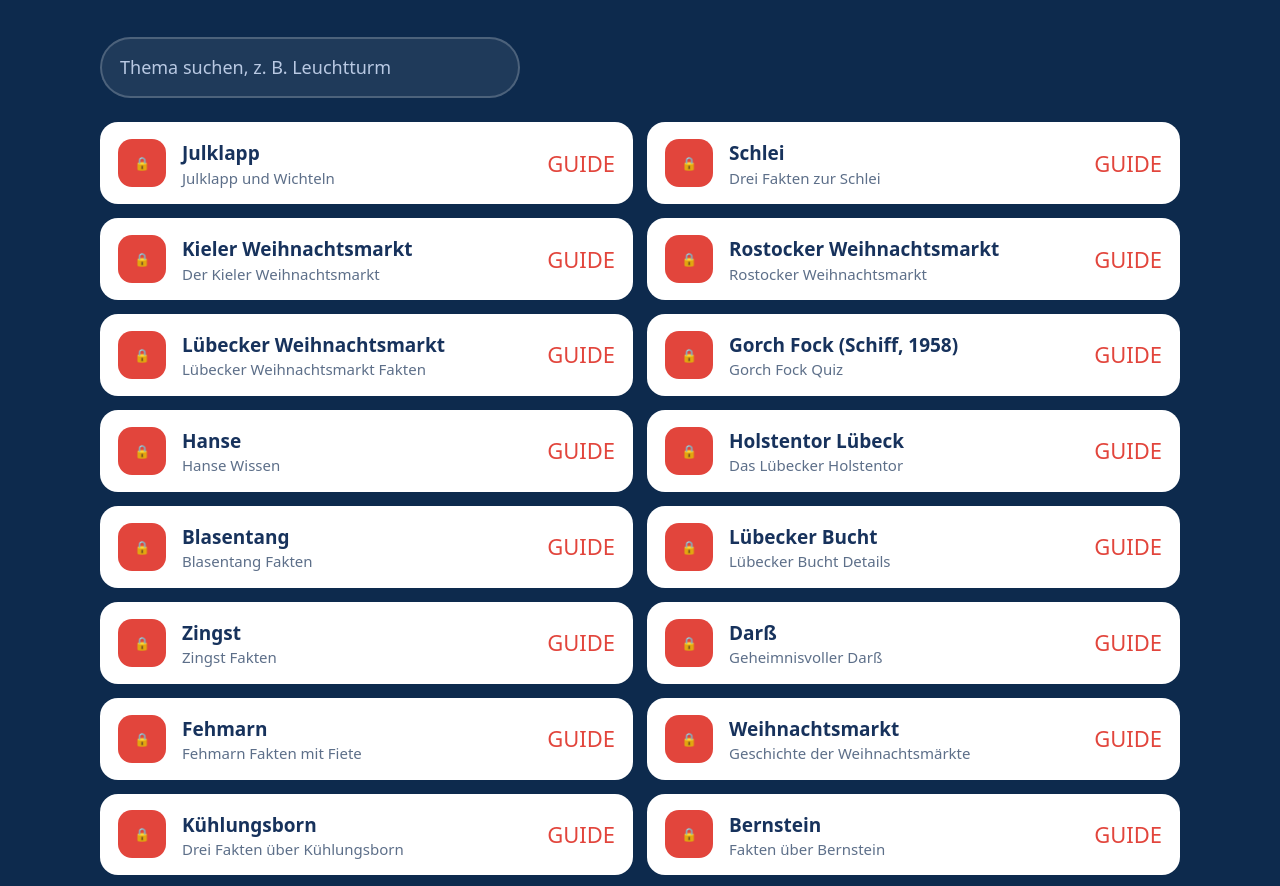
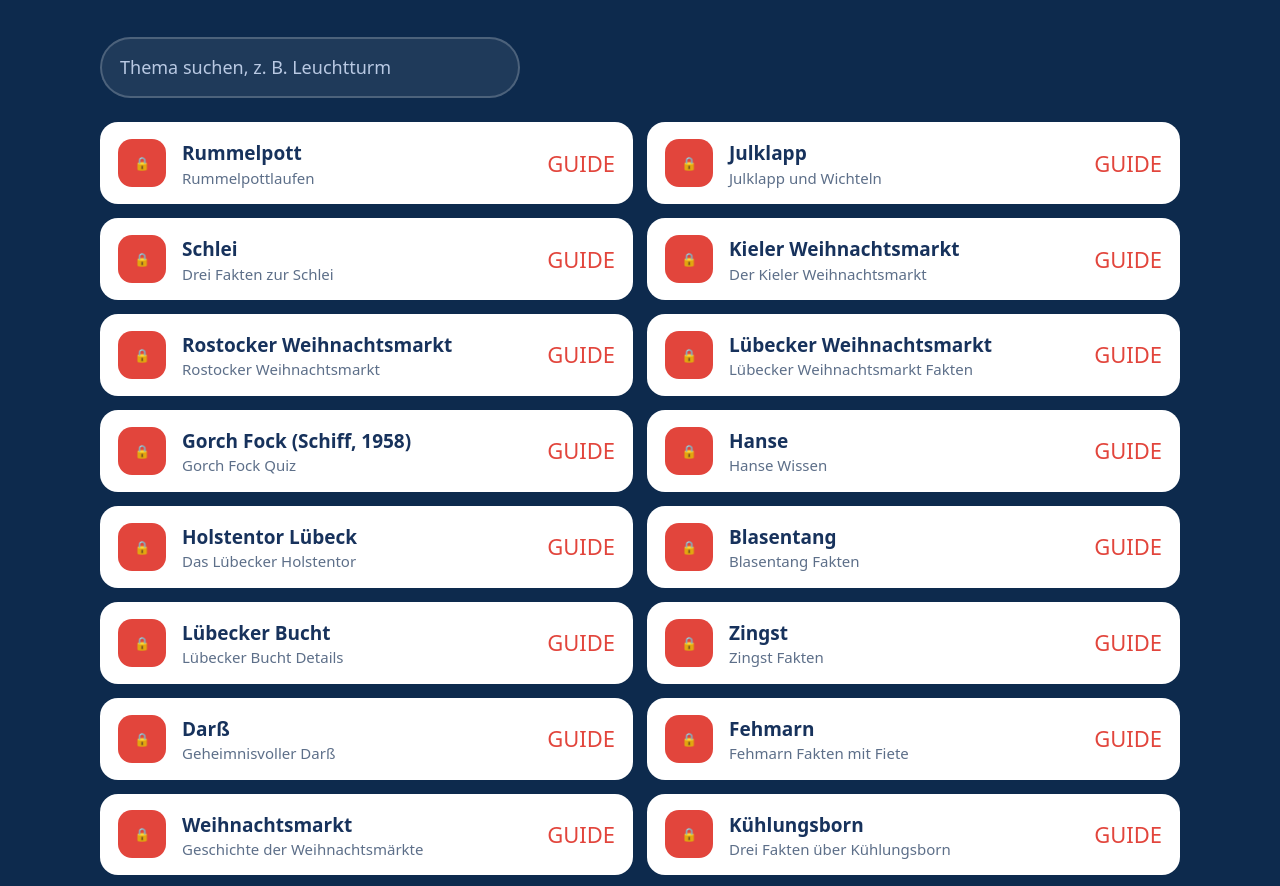
Before and after one commit to fiete-ostsee/fiete-ostsee.github.io, a plain HTML site: page index.html in a window 1280 px wide. Shown: the part 2250-3136 px from the top of the page. Drawn offline with Linux system fonts and the light colour scheme.

Commit message:
Landingpage aktualisiert

```diff
--- a/index.html
+++ b/index.html
@@ -41,7 +41,8 @@ footer{background:var(--navy);color:#b9c9e3;padding:48px 0 60px;font-size:15px}f
 <div class="grid3"><div class="card reveal"><div class="ico" aria-hidden="true">⛵</div><h3>Fiete</h3><p>Ein gefaltetes Papierboot mit blauer Zipfelmütze und Anker. Er schwimmt die Küste entlang und liest, was die Flaschenpost anspült.</p></div><div class="card reveal"><div class="ico" aria-hidden="true">🍾</div><h3>Die Flaschenpost</h3><p>Eine Glasflasche mit Gesicht, voller Nachrichten: Fakten, Orte, Bräuche und Tipps rund um Strand, Meer und Städte.</p></div><div class="card reveal"><div class="ico" aria-hidden="true">🔎</div><h3>Unser Versprechen</h3><p>Nur Belegbares: Jede Aussage hat eine Quelle, die du im Guide nachlesen kannst. Inhalte entstehen mit KI-Hilfe und werden gekennzeichnet.</p></div></div></div></section>
 <section id="so" style="padding-top:20px"><div class="wrap"><h2 class="reveal">So bekommst du deinen Guide</h2><p class="sub reveal">Drei Schritte, kostenlos, direkt in Instagram.</p>
 <div class="steps"><div class="step reveal"><h3>Folgen</h3><p>Folge <a href="https://www.instagram.com/fietes.ostsee/" target="_blank" rel="noopener">@fietes.ostsee</a> auf Instagram – dann verpasst du kein Reel und bekommst die Guides.</p></div><div class="step reveal"><h3>Stichwort kommentieren</h3><p>Schreibe unter ein Reel oder einen Beitrag das Stichwort:<br><button class="kw" id="kw" type="button" aria-label="Stichwort GUIDE kopieren">GUIDE <small>antippen zum Kopieren</small></button></p></div><div class="step reveal"><h3>Nachricht öffnen</h3><p>Du bekommst automatisch eine Nachricht mit dem Link zu den Guides. Er funktioniert nur über die Nachricht.</p></div></div></div></section>
-<section id="guides" class="band"><div class="wrap"><h2 class="reveal">Diese Guides warten auf dich</h2><p class="sub reveal">Kurze PDFs mit Tipps und Wissen zur Ostsee, mit Quellenliste am Ende. Folge uns und kommentiere GUIDE, dann schicken wir dir den Link per Nachricht.</p><label class="sr" for="q" style="position:absolute;left:-999px">Guides durchsuchen</label><input class="search" id="q" type="search" placeholder="Thema suchen, z. B. Leuchtturm" autocomplete="off"><div class="guides" id="list"><div class="gcard reveal" data-s="julklapp julklapp und wichteln"><span class="gico" aria-hidden="true">🔒</span><span><strong>Julklapp</strong><small>Julklapp und Wichteln</small></span><span class="go" aria-hidden="true">GUIDE</span></div>
+<section id="guides" class="band"><div class="wrap"><h2 class="reveal">Diese Guides warten auf dich</h2><p class="sub reveal">Kurze PDFs mit Tipps und Wissen zur Ostsee, mit Quellenliste am Ende. Folge uns und kommentiere GUIDE, dann schicken wir dir den Link per Nachricht.</p><label class="sr" for="q" style="position:absolute;left:-999px">Guides durchsuchen</label><input class="search" id="q" type="search" placeholder="Thema suchen, z. B. Leuchtturm" autocomplete="off"><div class="guides" id="list"><div class="gcard reveal" data-s="rummelpott rummelpottlaufen"><span class="gico" aria-hidden="true">🔒</span><span><strong>Rummelpott</strong><small>Rummelpottlaufen</small></span><span class="go" aria-hidden="true">GUIDE</span></div>
+<div class="gcard reveal" data-s="julklapp julklapp und wichteln"><span class="gico" aria-hidden="true">🔒</span><span><strong>Julklapp</strong><small>Julklapp und Wichteln</small></span><span class="go" aria-hidden="true">GUIDE</span></div>
 <div class="gcard reveal" data-s="schlei drei fakten zur schlei"><span class="gico" aria-hidden="true">🔒</span><span><strong>Schlei</strong><small>Drei Fakten zur Schlei</small></span><span class="go" aria-hidden="true">GUIDE</span></div>
 <div class="gcard reveal" data-s="kieler weihnachtsmarkt der kieler weihnachtsmarkt"><span class="gico" aria-hidden="true">🔒</span><span><strong>Kieler Weihnachtsmarkt</strong><small>Der Kieler Weihnachtsmarkt</small></span><span class="go" aria-hidden="true">GUIDE</span></div>
 <div class="gcard reveal" data-s="rostocker weihnachtsmarkt rostocker weihnachtsmarkt"><span class="gico" aria-hidden="true">🔒</span><span><strong>Rostocker Weihnachtsmarkt</strong><small>Rostocker Weihnachtsmarkt</small></span><span class="go" aria-hidden="true">GUIDE</span></div>
```
